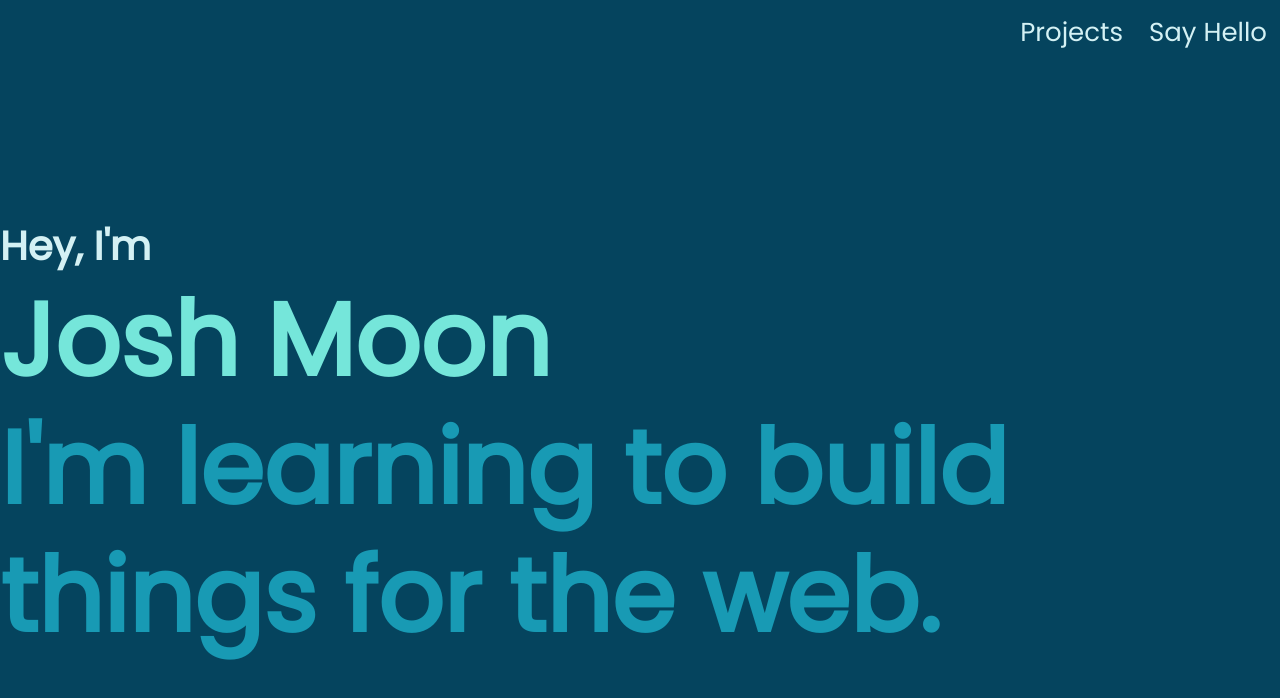
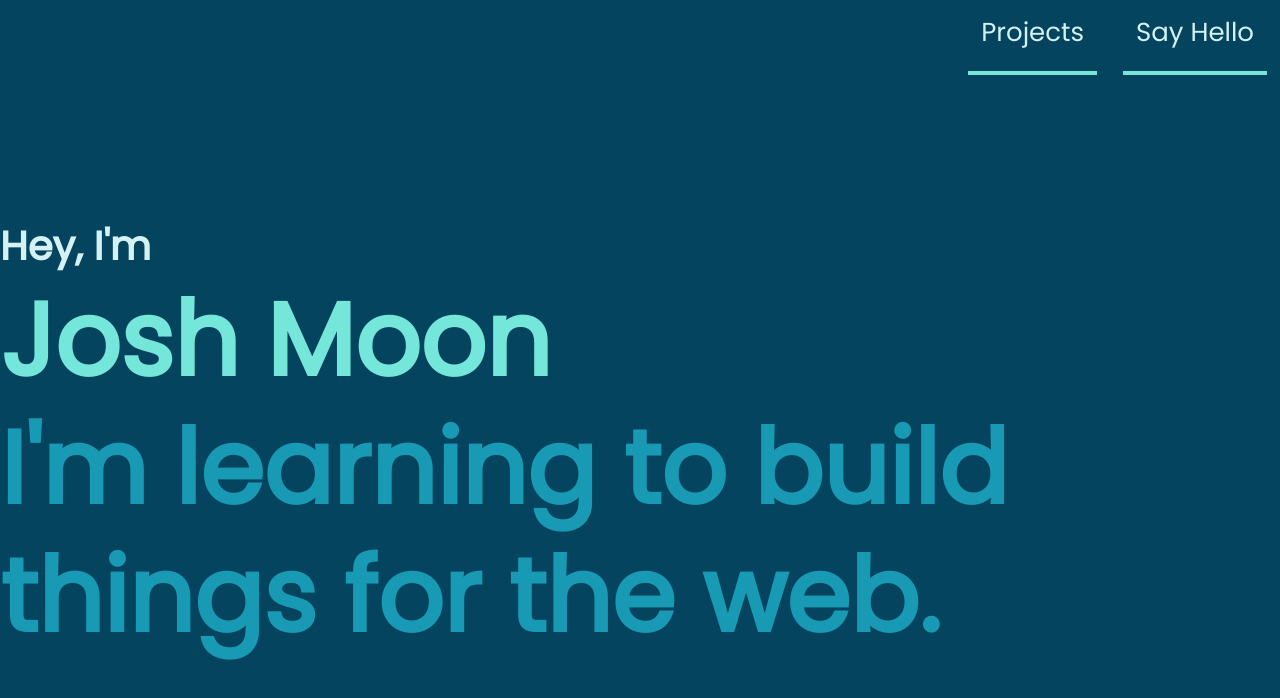
Before and after one commit to Josh1510/portfolio, a React (Create React App) app: page / in a window 1280 px wide. Shown: the top 698 px of the page. Built offline with nearby package versions, Linux system fonts and the light colour scheme.

Commit message:
hover styles

```diff
--- a/src/components/header/Header.css
+++ b/src/components/header/Header.css
@@ -8,7 +8,18 @@
 }
 
 .header__link {
-  padding: 0.5em;
+  padding: 0.5em 0.5em 0 0.5em;
+  margin: 0 0.5em;
   line-height: 1.5;
   font-size: calc(10px + 2vmin);
+  cursor: pointer;
+  user-select: none;
+  border-bottom: clamp(0.2rem, 5vw, 0.3rem) solid var(--blueGreen);
+
+  transition: margin-top 80ms ease-out 80ms;
 }
+
+.header__link:hover {
+  border-bottom: clamp(0.2rem, 5vw, 0.3rem) solid var(--blueGreen);
+  margin-top: 0.25em;
+}
```
